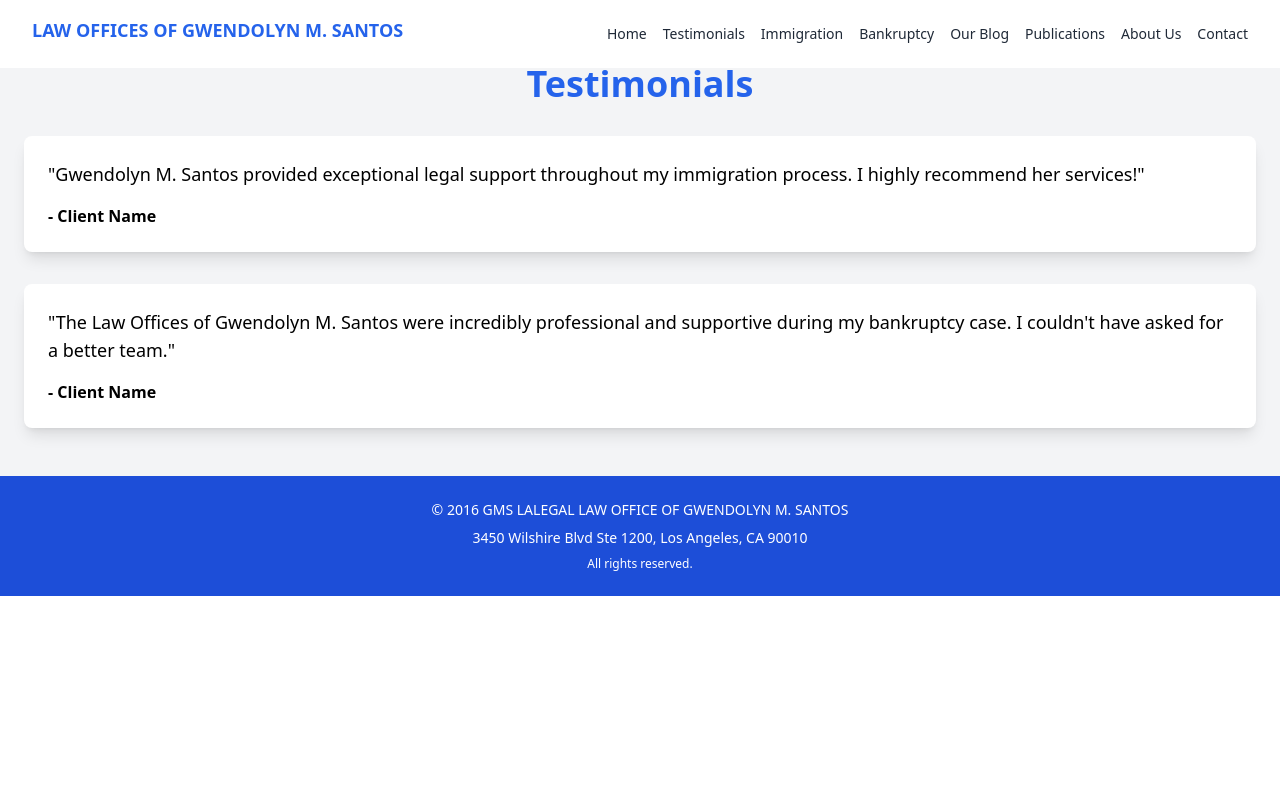
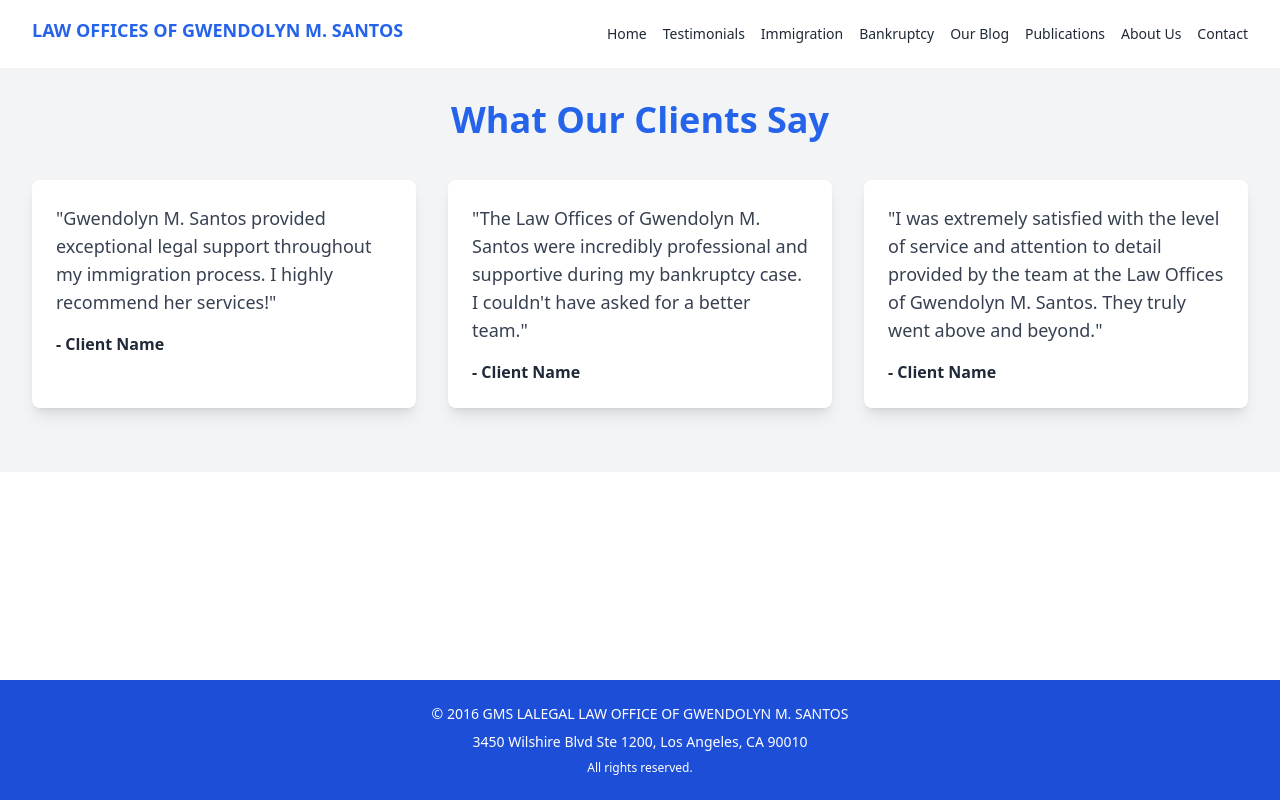
Before and after one commit to EthanSantos/LawFirm, a React (Vite) app: page /testimonials in a window 1280 px wide. Built offline with nearby package versions, Linux system fonts and the light colour scheme.

Commit message:
testimonials

```diff
--- a/src/App.jsx
+++ b/src/App.jsx
@@ -1,4 +1,3 @@
-// App.js or App.tsx
 import React from 'react';
 import { BrowserRouter as Router, Route, Routes } from 'react-router-dom';
 import Home from './pages/Home';
@@ -9,12 +8,16 @@ import Footer from './components/Footer';
 const App = () => {
     return (
         <Router>
-            <NavBar />
-            <Routes>
-                <Route path="/" element={<Home />} />
-                <Route path="/testimonials" element={<Testimonials />} /> {/* Route for Testimonials */}
-            </Routes>
-            <Footer />
+            <div className="flex flex-col min-h-screen"> {/* Ensures the flex container takes at least the height of the viewport */}
+                <NavBar />
+                <div className="flex-grow"> {/* Makes this div grow to take available space pushing the footer down */}
+                    <Routes>
+                        <Route path="/" element={<Home />} />
+                        <Route path="/testimonials" element={<Testimonials />} />
+                    </Routes>
+                </div>
+                <Footer />
+            </div>
         </Router>
     );
 };
--- a/src/components/Contact.jsx
+++ b/src/components/Contact.jsx
@@ -2,11 +2,11 @@ import React from 'react';
 
 const Contact = () => {
     return (
-        <section id="contact" className="bg-gray-100 text-gray-900 py-16 px-6">
+        <section id="contact" className="bg-gray-100 text-gray-900 py-16 px-4 sm:px-6">
             <div className="max-w-screen-xl mx-auto flex flex-col md:flex-row justify-between items-start space-y-8 md:space-y-0 md:space-x-8">
                 {/* Contact Details */}
-                <div className="md:w-1/2">
-                    <h2 className="text-4xl font-bold mb-4 text-blue-600 uppercase">Trust Your Law Case to Our Experienced Team.</h2>
+                <div className="w-full md:w-1/2">
+                    <h2 className="text-3xl sm:text-4xl font-bold mb-4 text-blue-600 uppercase">Trust Your Law Case to Our Experienced Team.</h2>
                     <p className="text-lg font-semibold text-gray-600 mb-8 uppercase">Contact Us for a Consultation.</p>
                     <div className="space-y-8 text-lg">
                         <div className="border-b pb-4">
@@ -32,7 +32,7 @@ const Contact = () => {
                 </div>
 
                 {/* Contact Form */}
-                <div className="md:w-1/2">
+                <div className="w-full md:w-1/2">
                     <h3 className="text-2xl font-bold text-blue-600 mb-6">Contact Us</h3>
                     <form className="space-y-6">
                         <div>
--- a/src/pages/Testimonials.jsx
+++ b/src/pages/Testimonials.jsx
@@ -1,25 +1,33 @@
-// pages/Testimonials.js or pages/Testimonials.tsx
 import React from 'react';
 
 const Testimonials = () => {
+
     return (
-        <div className="pt-16 py-12 px-6 bg-gray-100">
-            <div className="max-w-screen-xl mx-auto">
-                <h1 className="text-4xl font-bold text-blue-600 mb-8 text-center">Testimonials</h1>
-                <div className="space-y-8">
+        <div className="pt-[100px] bg-gray-100 py-16">
+            <div className="container mx-auto px-4 sm:px-6 lg:px-8">
+                <h2 className="text-4xl font-bold text-blue-600 mb-10 text-center">
+                    What Our Clients Say
+                </h2>
+
+                <div className="grid grid-cols-1 md:grid-cols-2 lg:grid-cols-3 gap-8">
                     <div className="bg-white p-6 rounded-lg shadow-lg">
-                        <p className="text-lg mb-4">
+                        <p className="text-gray-700 text-lg mb-4">
                             "Gwendolyn M. Santos provided exceptional legal support throughout my immigration process. I highly recommend her services!"
                         </p>
-                        <p className="font-semibold">- Client Name</p>
+                        <p className="font-semibold text-gray-800">- Client Name</p>
                     </div>
                     <div className="bg-white p-6 rounded-lg shadow-lg">
-                        <p className="text-lg mb-4">
+                        <p className="text-gray-700 text-lg mb-4">
                             "The Law Offices of Gwendolyn M. Santos were incredibly professional and supportive during my bankruptcy case. I couldn't have asked for a better team."
                         </p>
-                        <p className="font-semibold">- Client Name</p>
+                        <p className="font-semibold text-gray-800">- Client Name</p>
                     </div>
-                    {/* Add more testimonials as needed */}
+                    <div className="bg-white p-6 rounded-lg shadow-lg">
+                        <p className="text-gray-700 text-lg mb-4">
+                            "I was extremely satisfied with the level of service and attention to detail provided by the team at the Law Offices of Gwendolyn M. Santos. They truly went above and beyond."
+                        </p>
+                        <p className="font-semibold text-gray-800">- Client Name</p>
+                    </div>
                 </div>
             </div>
         </div>
```
